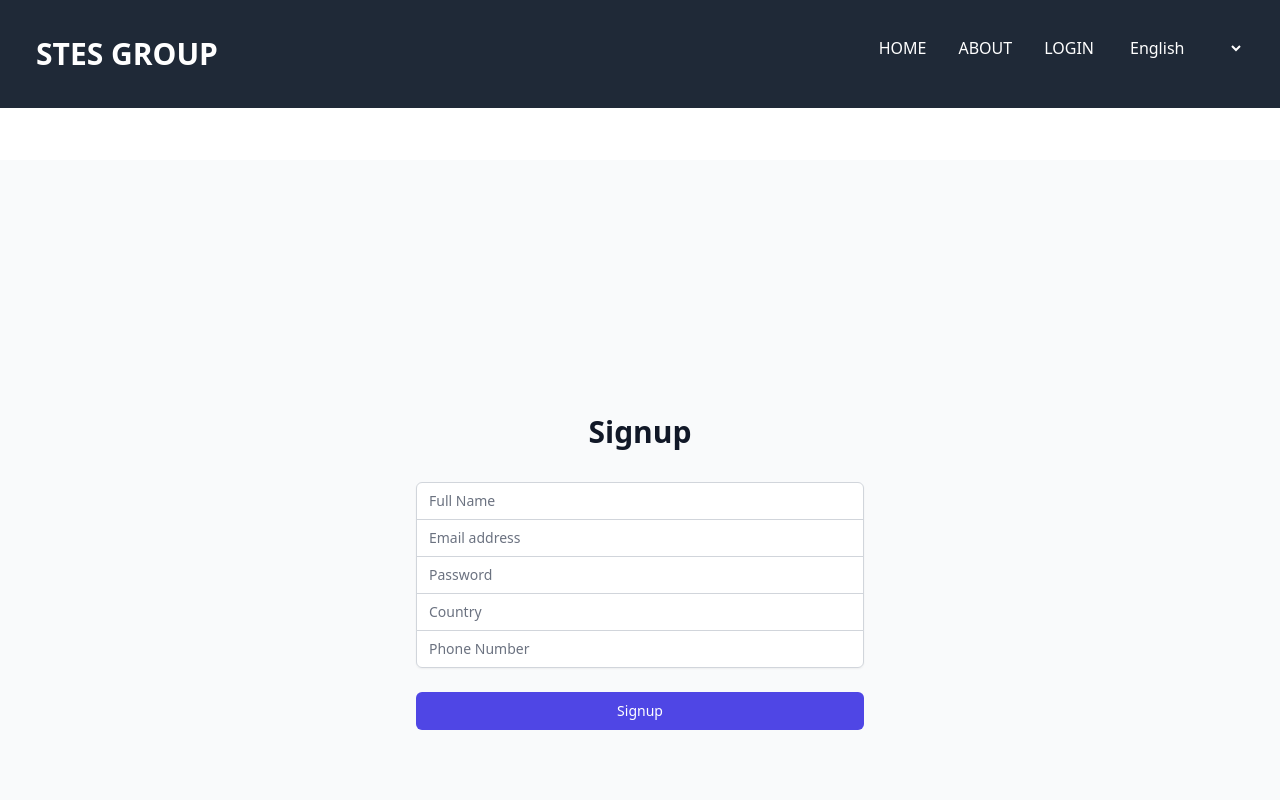
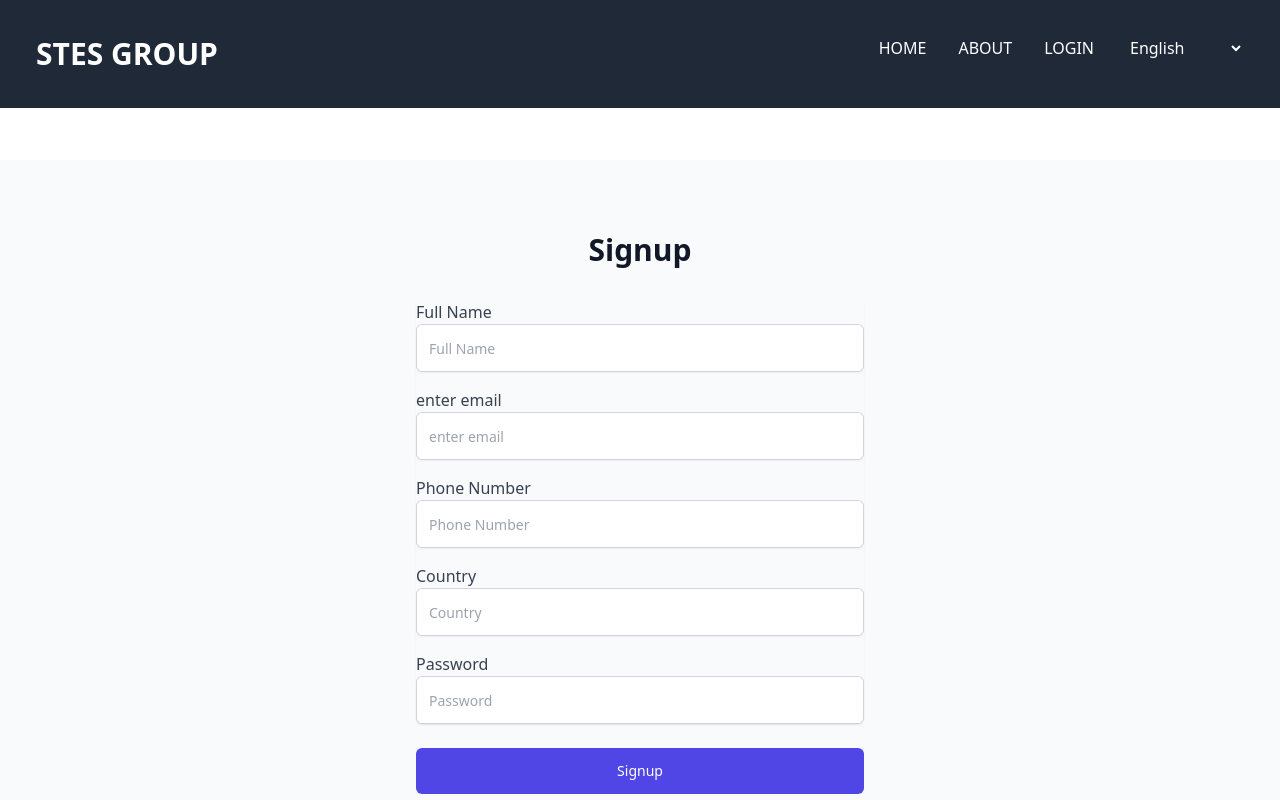
Before and after one commit to Florien2208/Learning-t-Stes-group, a React (Vite) app: page /signup in a window 1280 px wide. Shown: the top 800 px of the page. Built offline with nearby package versions, Linux system fonts and the light colour scheme.

Commit message:
using hookform and yup

```diff
--- a/src/i18n.tsx
+++ b/src/i18n.tsx
@@ -28,6 +28,15 @@ i18next
           Increment: "Increment",
           Decrement: "Decrement",
           Count: "Count:",
+          yu1: "enter full names",
+          yu2: "enter your email",
+          yu3: "enter your password",
+          yu4: "enter your country",
+          yu5: "enter your phone number",
+          yui1: "Full Name",
+          yui2: "Phone Number",
+          yui3: "Country",
+          yui4: "Password",
         },
       },
       fr: {
@@ -50,7 +59,16 @@ i18next
           Signup: "Inscription",
           Increment: "incrément ",
           Decrement: "décrément",
-          Count:"counte:"
+          Count: "counte:",
+          yu1: "entree",
+          yu2: "entree toi email",
+          yu3: "entree pass",
+          yu4: "entree pay",
+          yu5: "telephonee",
+          yui1: "Nom Complet",
+          yui2: "Telephone",
+          yui3: "Pay",
+          yui4: "Mot de Passe",
         },
       },
       kin: {
@@ -72,7 +90,16 @@ i18next
           Signup: "Fungura Konte",
           Increment: "Kwiyongera",
           Decrement: "Kwiyongera",
-          Count:"kubara:"
+          Count: "kubara:",
+          yu1: "shyiramo amazina yawe",
+          yu2: "shyiramo email yawe ",
+          yu3: "shyiramo ijambo banga",
+          yu4: "shyiramo igihugu cyawe",
+          yu5: "shyiramo nimero zawe",
+          yui1: "SHIRAMO AMAZINA YOSE",
+          yui2: "Telophone",
+          yui3: "IGIHUGU CYAWE",
+          yui4: "SHIRAMO IJAMBO BANGA",
         },
       },
     },
--- a/src/pages/Login.tsx
+++ b/src/pages/Login.tsx
@@ -1,19 +1,35 @@
-import React, { useState } from "react";
+import React from "react";
+import { useForm, Controller } from "react-hook-form";
 import { useTranslation } from "react-i18next";
+import { yupResolver } from "@hookform/resolvers/yup";
+import * as yup from "yup";
 import { Link } from "react-router-dom"; // Assuming you're using React Router for navigation
 
+
 const Login: React.FC = () => {
-  const [email, setEmail] = useState("");
-  const [password, setPassword] = useState("");
+  // const [email, setEmail] = useState("");
+  // const [password, setPassword] = useState("");
 
   const { t } = useTranslation();
 
-  const handleSubmit = (e: React.FormEvent) => {
-    e.preventDefault();
-    // Add your login logic here
-    console.log("Login with:", email, password);
-  };
+  // const handleSubmit = (e: React.FormEvent) => {
+  //   e.preventDefault();
+  //   // Add your login logic here
+  //   console.log("Login with:", email, password);
+  // };
 
+  const schema = yup.object().shape({
+    email: yup.string().email(t("enter email")).required(t("yu2")),
+    password: yup.string().required(t("yu3")),
+
+  });
+  const {
+    control,
+    handleSubmit,
+    formState: { errors },
+  } = useForm({
+    resolver: yupResolver(schema),
+  });
   return (
     <div className="min-h-screen flex items-center justify-center bg-gray-50 py-12 px-4 sm:px-6 lg:px-8">
       <div className="max-w-md w-full space-y-8">
@@ -22,39 +38,61 @@ const Login: React.FC = () => {
             {t("Signupdes")}
           </h2>
         </div>
-        <form className="mt-8 space-y-6" onSubmit={handleSubmit}>
+        <form className="mt-8 space-y-6" onSubmit={handleSubmit(() => {})}>
           <div className="rounded-md shadow-sm -space-y-px">
             <div>
-              <label htmlFor="email-address" className="sr-only">
+              <label
+                htmlFor="email-address"
+                className="block text-90 font-medium text-gray-700"
+              >
                 {t("Email")}
               </label>
-              <input
-                id="email-address"
+              <Controller
                 name="email"
-                type="email"
-                autoComplete="email"
-                required
-                className="appearance-none rounded-none relative block w-full px-3 py-2 border border-gray-300 placeholder-gray-500 text-gray-900 rounded-t-md focus:outline-none focus:ring-indigo-500 focus:border-indigo-500 focus:z-10 sm:text-sm"
-                placeholder="Email address"
-                value={email}
-                onChange={(e) => setEmail(e.target.value)}
+                control={control}
+                render={({ field }) => (
+                  <input
+                    {...field}
+                    id="email-address"
+                    type="email"
+                    autoComplete="email"
+                    placeholder={t("Email")}
+                    className="h-12 border border-gray-300 focus:ring-indigo-500 focus:border-indigo-500 block w-full px-3 py-2 rounded-md shadow-sm text-sm placeholder-gray-400"
+                  />
+                )}
               />
+              {errors.email && (
+                <p className="text-red-500 text-50 italic">
+                  {errors.email.message}
+                </p>
+              )}
             </div>
             <div>
-              <label htmlFor="password" className="sr-only">
-                Password
+              <label
+                htmlFor="password"
+                className="block text-90 font-medium text-gray-700"
+              >
+                {t("yui4")}
               </label>
-              <input
-                id="password"
+              <Controller
                 name="password"
-                type="password"
-                autoComplete="current-password"
-                required
-                className="appearance-none rounded-none relative block w-full px-3 py-2 border border-gray-300 placeholder-gray-500 text-gray-900 rounded-b-md focus:outline-none focus:ring-indigo-500 focus:border-indigo-500 focus:z-10 sm:text-sm"
-                placeholder="Password"
-                value={password}
-                onChange={(e) => setPassword(e.target.value)}
+                control={control}
+                render={({ field }) => (
+                  <input
+                    {...field}
+                    id="password"
+                    type="password"
+                    autoComplete="email"
+                    placeholder={t("yui4")}
+                    className="h-12 border border-gray-300 focus:ring-indigo-500 focus:border-indigo-500 block w-full px-3 py-2 rounded-md shadow-sm text-sm placeholder-gray-400"
+                  />
+                )}
               />
+              {errors.password && (
+                <p className="text-red-500 text-50 italic">
+                  {errors.password.message}
+                </p>
+              )}
             </div>
           </div>
 
--- a/src/pages/Signup.tsx
+++ b/src/pages/Signup.tsx
@@ -8,38 +8,37 @@ const Signup = () => {
 
   // Define Yup schema for form validation
   const schema = yup.object().shape({
-    fullName: yup.string().required("Full Name is required"),
-    email: yup.string().email("Invalid email").required("Email is required"),
-    password: yup.string().required("Password is required"),
-    country: yup.string().required("Country is required"),
-    phoneNumber: yup.string().required("Phone Number is required"),
+    fullName: yup.string().required(t("yu1")),
+    email: yup.string().email(t("enter email")).required(t("yu2")),
+    password: yup.string().required(t("yu3")),
+    country: yup.string().required(t("yu4")),
+    phoneNumber: yup.string().required(t("yu5")),
   });
 
   const {
+    control,
     handleSubmit,
-    control,
     formState: { errors },
   } = useForm({
-    resolver: yupResolver(schema), // Use yupResolver from '@hookform/resolvers/yup'
+    resolver: yupResolver(schema),
   });
 
-  const onSubmit = (data) => {
-    console.log("Signup with:", data);
-  };
-
   return (
-    <div className="min-h-screen flex items-center justify-center bg-gray-50 py-12 px-4 sm:px-6 lg:px-8">
-      <div className="max-w-md w-full space-y-8">
+    <div className=" flex items-center justify-center bg-gray-50 py-12 px-4 sm:px-6 lg:px-8">
+      <div className="max-w-md w-full">
         <div>
           <h2 className="mt-6 text-center text-3xl font-extrabold text-gray-900">
             {t("Signup")}
           </h2>
         </div>
-        <form className="mt-8 space-y-6" onSubmit={handleSubmit(onSubmit)}>
-          <div className="rounded-md shadow-sm -space-y-px">
+        <form className="mt-8 space-y-6" onSubmit={handleSubmit(() => {})}>
+          <div className="rounded-md shadow-sm space-y-4">
             <div>
-              <label htmlFor="full-name" className="sr-only">
-                {t("Full Name")}
+              <label
+                htmlFor="full-name"
+                className="block text-90 font-medium text-gray-700"
+              >
+                {t("yui1")}
               </label>
               <Controller
                 name="fullName"
@@ -50,15 +49,22 @@ const Signup = () => {
                     id="full-name"
                     type="text"
                     autoComplete="name"
-                    placeholder={t("Full Name")}
-                    className="appearance-none rounded-none relative block w-full px-3 py-2 border border-gray-300 placeholder-gray-500 text-gray-900 rounded-t-md focus:outline-none focus:ring-indigo-500 focus:border-indigo-500 focus:z-10 sm:text-sm"
+                    placeholder={t("yui1")}
+                    className="w-full h-12 border border-gray-300 focus:ring-indigo-500 focus:border-indigo-500 block px-3 py-2 rounded-md shadow-sm text-sm placeholder-gray-400"
                   />
                 )}
               />
-              {errors.fullName && <p>{errors.fullName.message}</p>}
+              {errors.fullName && (
+                <p className="text-red-500 text-50 italic">
+                  {errors.fullName.message}
+                </p>
+              )}
             </div>
             <div>
-              <label htmlFor="email-address" className="sr-only">
+              <label
+                htmlFor="email-address"
+                className="block text-90 font-medium text-gray-700"
+              >
                 {t("Email")}
               </label>
               <Controller
@@ -70,36 +76,50 @@ const Signup = () => {
                     id="email-address"
                     type="email"
                     autoComplete="email"
-                    placeholder={t("Email address")}
-                    className="appearance-none rounded-none relative block w-full px-3 py-2 border border-gray-300 placeholder-gray-500 text-gray-900 focus:outline-none focus:ring-indigo-500 focus:border-indigo-500 focus:z-10 sm:text-sm"
+                    placeholder={t("Email")}
+                    className="h-12 border border-gray-300 focus:ring-indigo-500 focus:border-indigo-500 block w-full px-3 py-2 rounded-md shadow-sm text-sm placeholder-gray-400"
                   />
                 )}
               />
-              {errors.email && <p>{errors.email.message}</p>}
+              {errors.email && (
+                <p className="text-red-500 text-50 italic">
+                  {errors.email.message}
+                </p>
+              )}
             </div>
             <div>
-              <label htmlFor="password" className="sr-only">
-                {t("Password")}
+              <label
+                htmlFor="full-name"
+                className="block text-90 font-medium text-gray-700"
+              >
+                {t("yui2")}
               </label>
               <Controller
-                name="password"
+                name="phoneNumber"
                 control={control}
                 render={({ field }) => (
                   <input
                     {...field}
-                    id="password"
-                    type="password"
-                    autoComplete="new-password"
-                    placeholder={t("Password")}
-                    className="appearance-none rounded-none relative block w-full px-3 py-2 border border-gray-300 placeholder-gray-500 text-gray-900 focus:outline-none focus:ring-indigo-500 focus:border-indigo-500 focus:z-10 sm:text-sm"
+                    id="phoneNumber"
+                    type="text"
+                    autoComplete="phoneNumber"
+                    placeholder={t("yui2")}
+                    className="h-12 border border-gray-300 focus:ring-indigo-500 focus:border-indigo-500 block w-full px-3 py-2 rounded-md shadow-sm text-sm placeholder-gray-400"
                   />
                 )}
               />
-              {errors.password && <p>{errors.password.message}</p>}
+              {errors.phoneNumber && (
+                <p className="text-red-500 text-50 italic">
+                  {errors.phoneNumber.message}
+                </p>
+              )}
             </div>
             <div>
-              <label htmlFor="country" className="sr-only">
-                {t("Country")}
+              <label
+                htmlFor="full-name"
+                className="block text-90 font-medium text-gray-700"
+              >
+                {t("yui3")}
               </label>
               <Controller
                 name="country"
@@ -110,39 +130,50 @@ const Signup = () => {
                     id="country"
                     type="text"
                     autoComplete="country"
-                    placeholder={t("Country")}
-                    className="appearance-none rounded-none relative block w-full px-3 py-2 border border-gray-300 placeholder-gray-500 text-gray-900 focus:outline-none focus:ring-indigo-500 focus:border-indigo-500 focus:z-10 sm:text-sm"
+                    placeholder={t("yui3")}
+                    className="h-12 border border-gray-300 focus:ring-indigo-500 focus:border-indigo-500 block w-full px-3 py-2 rounded-md shadow-sm text-sm placeholder-gray-400"
                   />
                 )}
               />
-              {errors.country && <p>{errors.country.message}</p>}
+              {errors.country && (
+                <p className="text-red-500 text-50 italic">
+                  {errors.country.message}
+                </p>
+              )}
             </div>
             <div>
-              <label htmlFor="phone-number" className="sr-only">
-                {t("Phone Number")}
+              <label
+                htmlFor="password"
+                className="block text-90 font-medium text-gray-700"
+              >
+                {t("yui4")}
               </label>
               <Controller
-                name="phoneNumber"
+                name="password"
                 control={control}
                 render={({ field }) => (
                   <input
                     {...field}
-                    id="phone-number"
-                    type="tel"
-                    autoComplete="tel"
-                    placeholder={t("Phone Number")}
-                    className="appearance-none rounded-none relative block w-full px-3 py-2 border border-gray-300 placeholder-gray-500 text-gray-900 rounded-b-md focus:outline-none focus:ring-indigo-500 focus:border-indigo-500 focus:z-10 sm:text-sm"
+                    id="password"
+                    type="password"
+                    autoComplete="email"
+                    placeholder={t("yui4")}
+                    className="h-12 border border-gray-300 focus:ring-indigo-500 focus:border-indigo-500 block w-full px-3 py-2 rounded-md shadow-sm text-sm placeholder-gray-400"
                   />
                 )}
               />
-              {errors.phoneNumber && <p>{errors.phoneNumber.message}</p>}
+              {errors.password && (
+                <p className="text-red-500 text-50 italic">
+                  {errors.password.message}
+                </p>
+              )}
             </div>
+            {/* Repeat similar pattern for other input fields */}
           </div>
-
-          <div>
+          <div className="mt-6">
             <button
               type="submit"
-              className="group relative w-full flex justify-center py-2 px-4 border border-transparent text-sm font-medium rounded-md text-white bg-indigo-600 hover:bg-indigo-700 focus:outline-none focus:ring-2 focus:ring-offset-2 focus:ring-indigo-500"
+              className="w-full flex justify-center py-3 px-4 border border-transparent text-sm font-medium rounded-md text-white bg-indigo-600 hover:bg-indigo-700 focus:outline-none focus:ring-2 focus:ring-offset-2 focus:ring-indigo-500"
             >
               {t("Signup")}
             </button>
--- a/tailwind.config.js
+++ b/tailwind.config.js
@@ -4,7 +4,9 @@ export default {
     "./index.html",
     "./src/**/*.{js,ts,jsx,tsx}"],
   theme: {
-    extend: {},
+    extend: {
+
+    },
   },
   plugins: [],
 };
```
